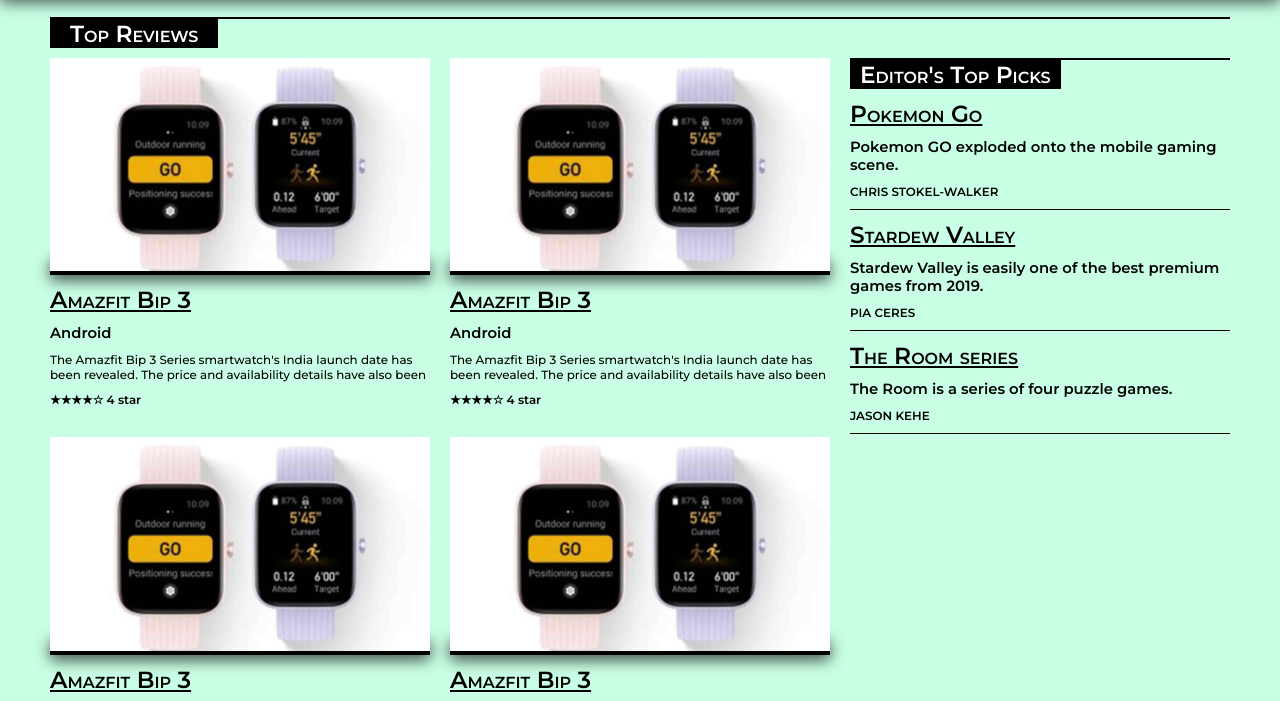
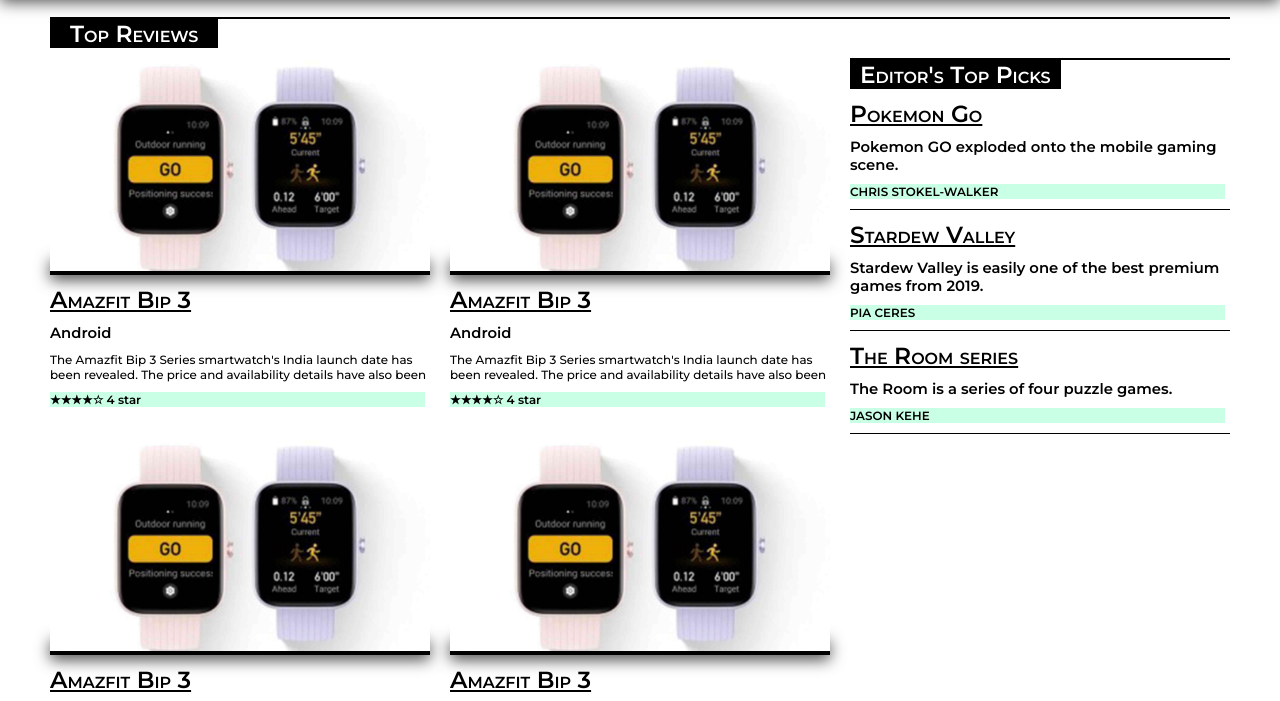
Before and after one commit to alig2039/appworld, a plain HTML site: page gear.html in a window 1280 px wide. Shown: the part 78-779 px from the top of the page. Drawn offline with Linux system fonts and the light colour scheme.

Commit message:
Changed body background color to white

```diff
--- a/assets/css/reviews.css
+++ b/assets/css/reviews.css
@@ -5,7 +5,7 @@
 }
 
 body {
-    background: #C9FFE5;
+    background: white;
 }
 
 /*-- The Styling below this will affect screen sizes of a width below 576px --*/
```
Also changed, not shown: assets/css/index.css (indentation only).
